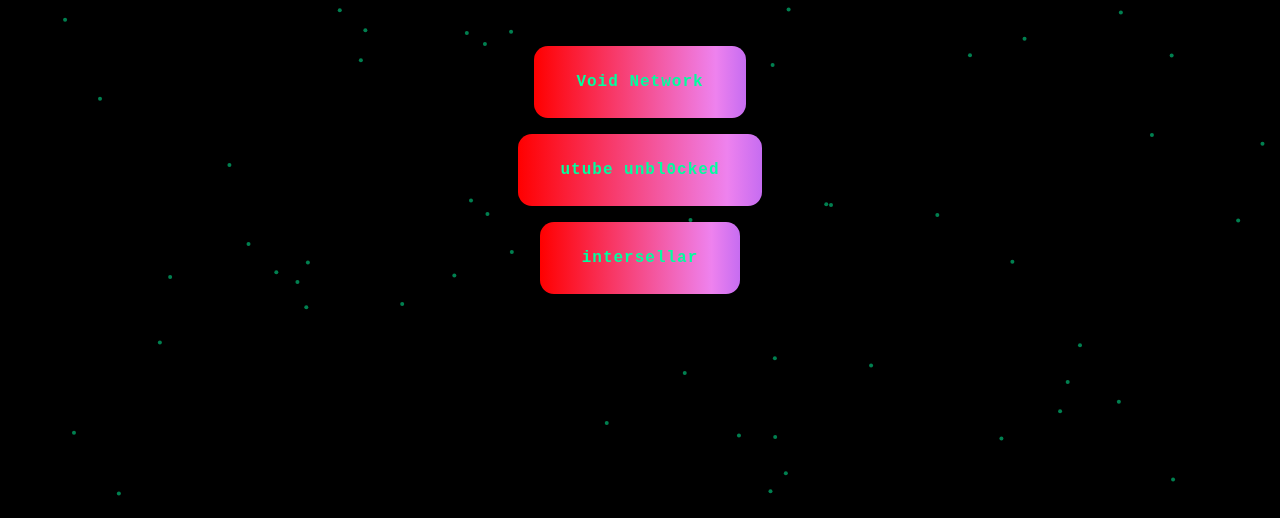
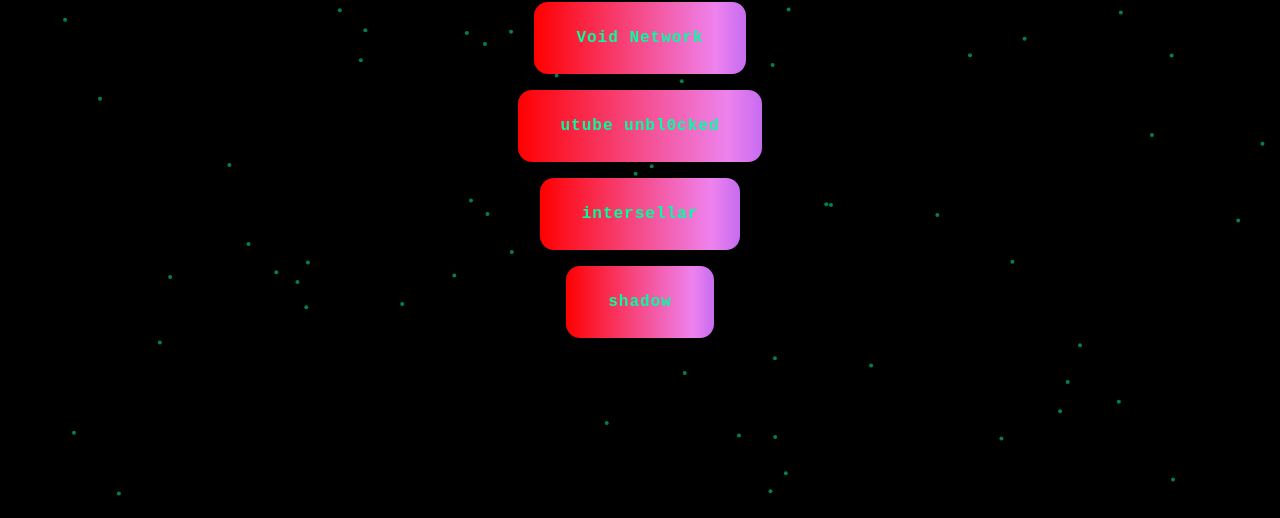
Before and after one commit to MYNAMEINBEAN/bio, a plain HTML site: page index.html in a window 1280 px wide. Shown: the part 287-805 px from the top of the page. Drawn offline with nearby package versions, Linux system fonts and the light colour scheme.

Commit message:
Update index.html

```diff
--- a/index.html
+++ b/index.html
@@ -121,6 +121,9 @@
     <a class="card" href="inter/index.html" target="_blank">
    intersellar
   </a>
+      <a class="card" href="shadow/index.html" target="_blank">
+   shadow
+  </a>
 </div>
 
 <!-- tsParticles Configuration -->
```
